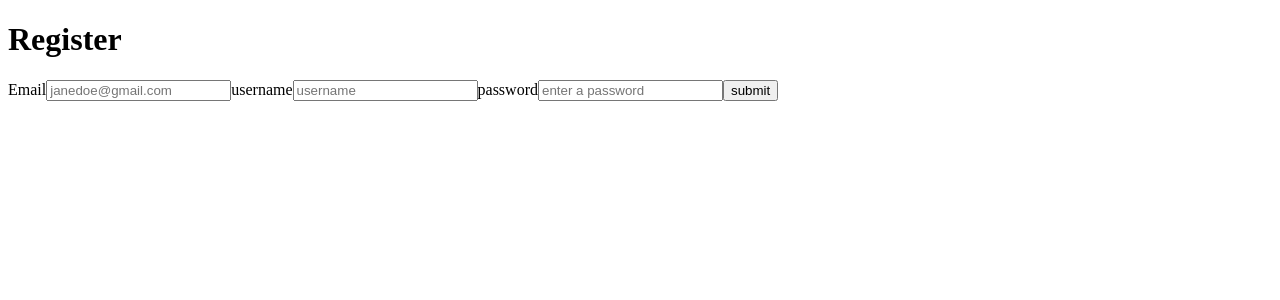
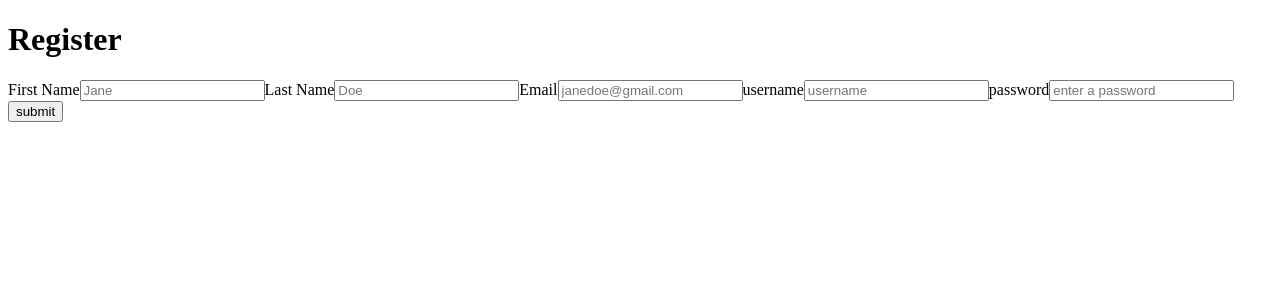
Before and after one commit to Code-the-Dream-School/ee-prac-team4-front, a React (Create React App) app: page /register in a window 1280 px wide. Shown: the top 300 px of the page. Built offline with nearby package versions, Linux system fonts and the light colour scheme.

Commit message:
PRACT_59_adding_first&last names input fields

```diff
--- a/src/pages/register/Register.js
+++ b/src/pages/register/Register.js
@@ -1,6 +1,8 @@
 import React, { useState } from "react";
 
 function Register() {
+  const [newFirstName, setNewFirstName] = useState("");
+  const [newLastName, setNewLastName] = useState("");
   const [newEmail, setNewEmail] = useState("");
   const [newUsername, setNewUsername] = useState("");
   const [newPassword, setNewPassword] = useState("");
@@ -17,6 +19,8 @@ function Register() {
             "Content-Type": "application/json",
           },
           body: JSON.stringify({
+            firstName: newFirstName,
+            lastName: newLastName,
             username: newUsername,
             password: newPassword,
             email: newEmail,
@@ -49,6 +53,32 @@ function Register() {
         onSubmit={(e) => handleRegistration(e)}
         className="registerContainer"
       >
+        <label>
+          First Name
+          <input
+            type="text"
+            placeholder="Jane"
+            value={newFirstName}
+            onChange={(e) => setNewFirstName(e.target.value)}
+            className="inputField"
+            autoComplete="off"
+            required
+          />
+        </label>
+
+        <label>
+          Last Name
+          <input
+            type="text"
+            placeholder="Doe"
+            value={newLastName}
+            onChange={(e) => setNewLastName(e.target.value)}
+            className="inputField"
+            autoComplete="off"
+            required
+          />
+        </label>
+
         <label>
           Email
           <input
```
